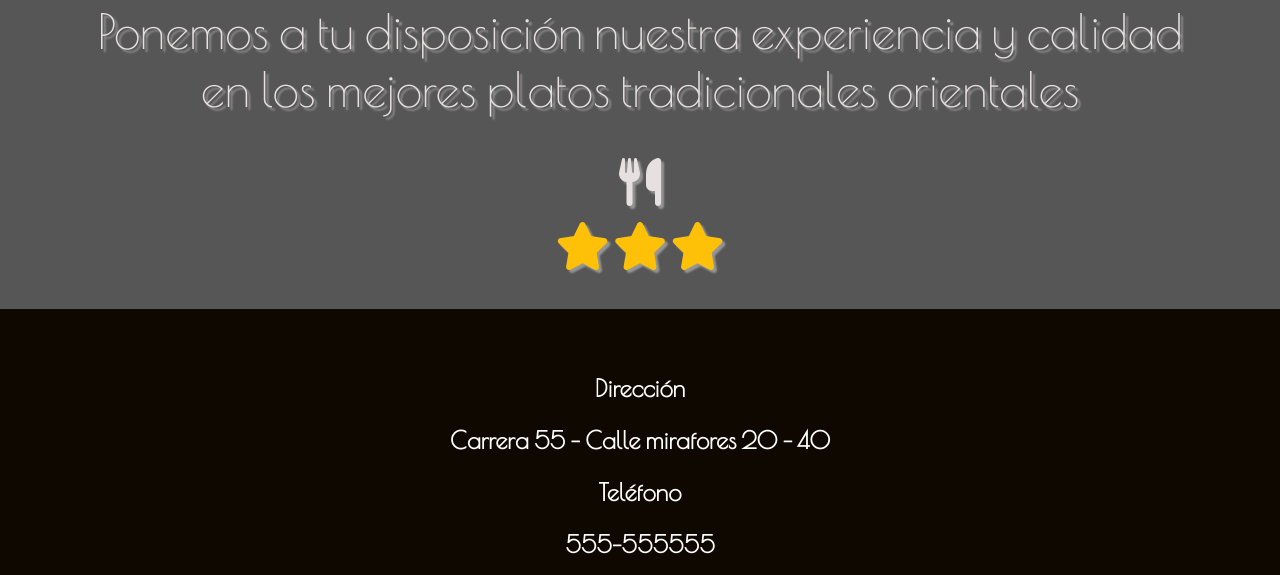
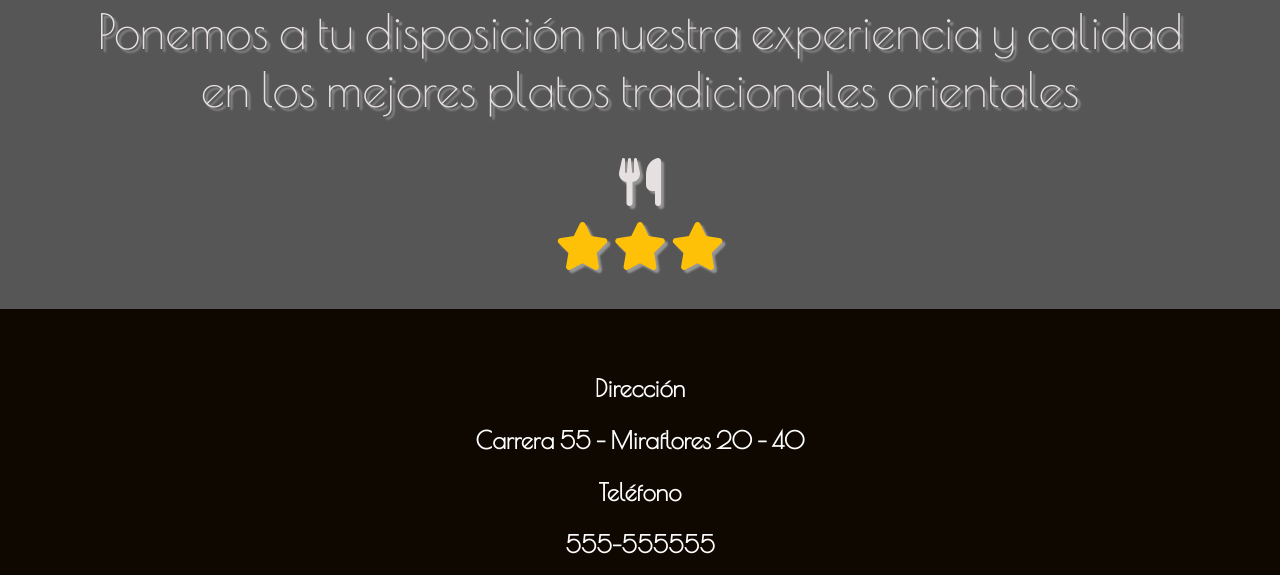
Before and after one commit to leoFullStackDeveloper/sushiF, a website: page index.html in a window 1280 px wide. Shown: the part 592-1167 px from the top of the page. Drawn offline with nearby package versions, Linux system fonts and the light colour scheme.

Commit message:
shorter adress

```diff
--- a/index.html
+++ b/index.html
@@ -76,7 +76,7 @@
 <div class="container-fluid">
   <footer>
     <p>Dirección</p>
-    <p>Carrera 55 - Calle mirafores 20 - 40 </p>
+    <p>Carrera 55 - Miraflores 20 - 40 </p>
     <p>Teléfono</p>
     <p>555-555555</p>
     <p>2021</p>
```
Also changed, not shown: pages/contact.html (+1 -1 lines), pages/gallery.html (+1 -1 lines), pages/services.html (+1 -1 lines), pages/us.html (+1 -1 lines).
